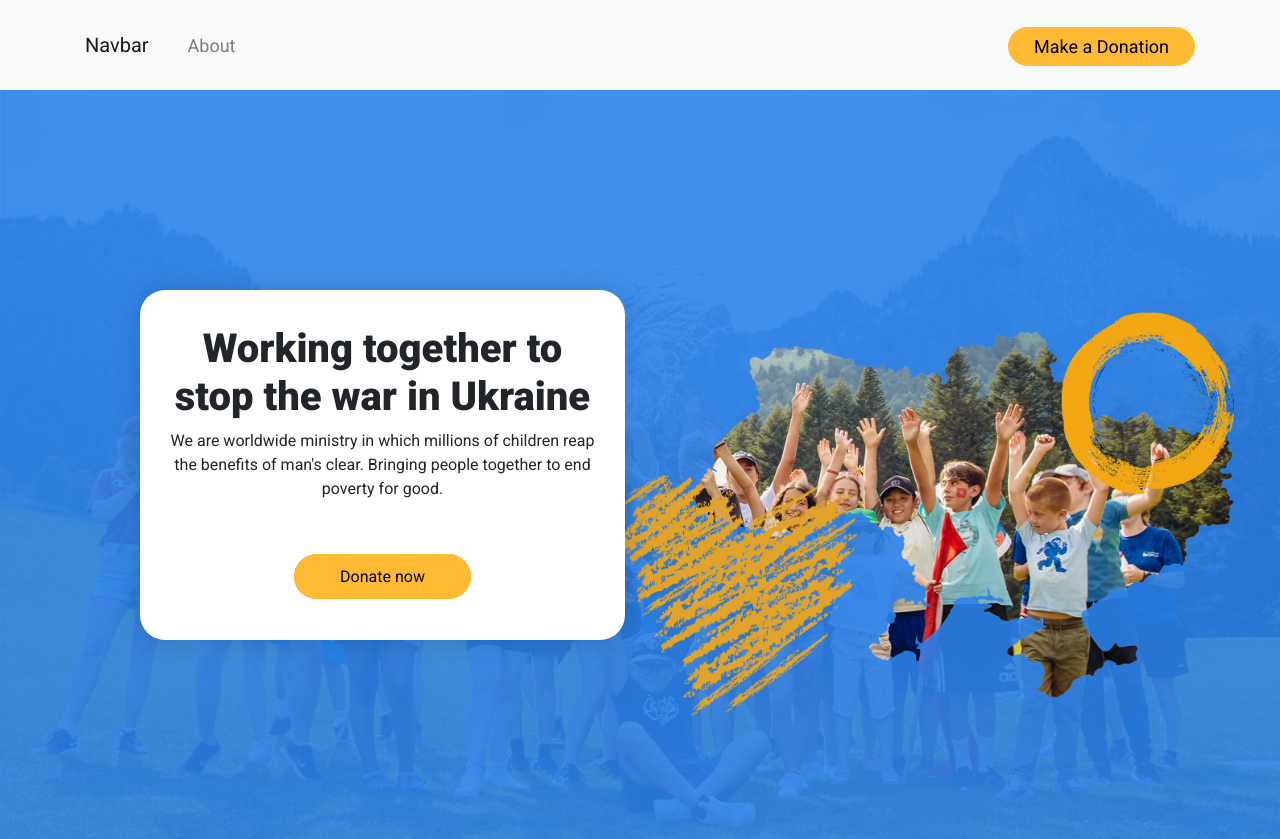
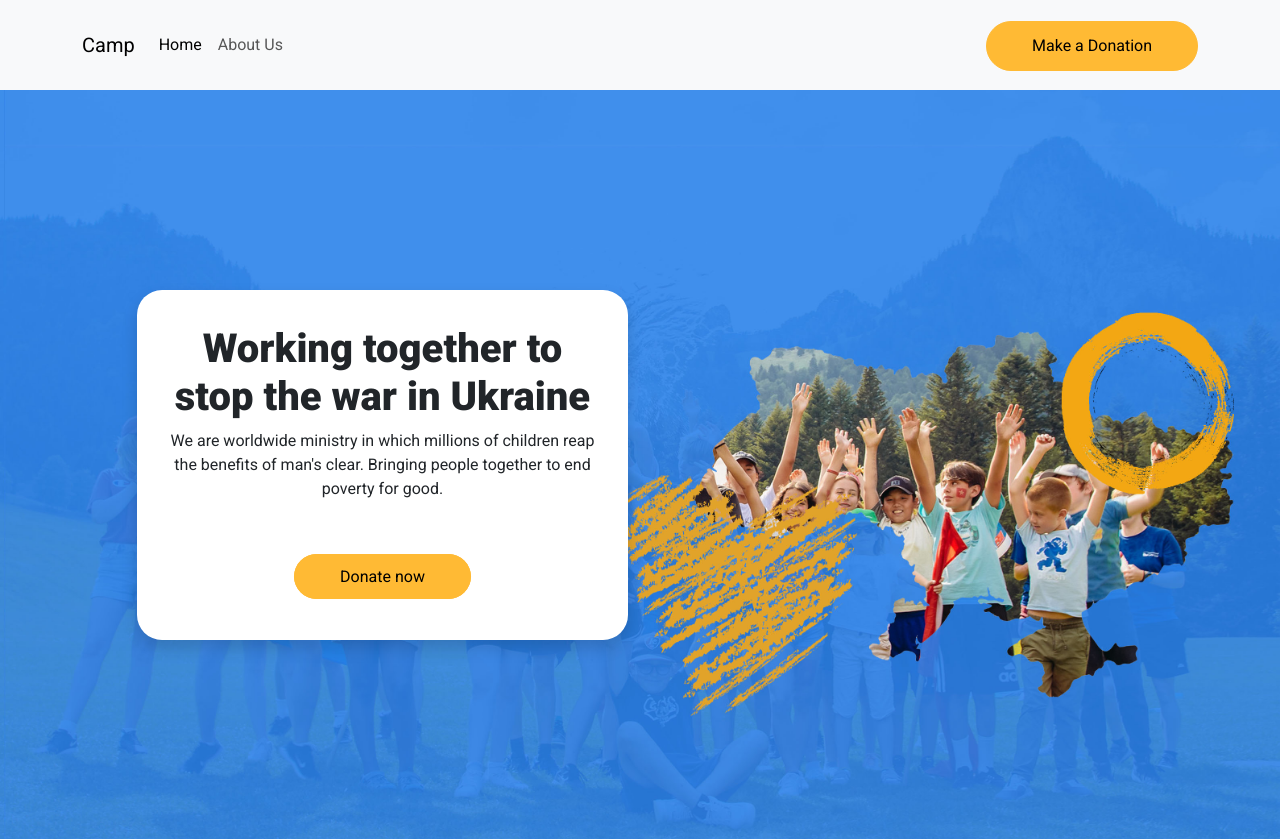
Before and after one commit to zikbert77/charity-camp, a Yii app: template views/site/index.php in a window 1280 px wide. Shown: the top 839 px of the page. Run offline with PHP 8.4 and a stand-in for Yii, Linux system fonts and the light colour scheme; the template is opened without the code that fills it, so the values that code supplies are empty; some libraries are stand-ins or nearby versions.

Commit message:
bootstrap 5

```diff
--- a/views/layouts/main.php
+++ b/views/layouts/main.php
@@ -26,8 +26,8 @@
     <title><?= Html::encode($this->title) ?></title>
     <?php $this->head() ?>
 
-    <link rel="stylesheet" href="https://cdn.jsdelivr.net/npm/bootstrap@4.0.0/dist/css/bootstrap.min.css" integrity="sha384-Gn5384xqQ1aoWXA+058RXPxPg6fy4IWvTNh0E263XmFcJlSAwiGgFAW/dAiS6JXm" crossorigin="anonymous">
-
+    <link href="https://cdn.jsdelivr.net/npm/bootstrap@5.3.3/dist/css/bootstrap.min.css" rel="stylesheet" integrity="sha384-QWTKZyjpPEjISv5WaRU9OFeRpok6YctnYmDr5pNlyT2bRjXh0JMhjY6hW+ALEwIH" crossorigin="anonymous">
+    <script src="https://cdn.jsdelivr.net/npm/bootstrap@5.3.3/dist/js/bootstrap.bundle.min.js" integrity="sha384-YvpcrYf0tY3lHB60NNkmXc5s9fDVZLESaAA55NDzOxhy9GkcIdslK1eN7N6jIeHz" crossorigin="anonymous"></script>
 
     <!-- Fonts -->
     <link rel="preconnect" href="https://fonts.googleapis.com">
@@ -38,17 +38,37 @@
 <?php $this->beginBody() ?>
 
 <header>
-    <nav class="navbar navbar-expand-lg navbar-light bg-light">
+<!--    <nav class="navbar navbar-expand-lg navbar-light bg-light">-->
+<!--        <div class="container">-->
+<!--            <a class="navbar-brand" href="/">Camp</a>-->
+<!--            <button class="navbar-toggler" type="button" data-toggle="collapse" data-target="#navbarNavAltMarkup" aria-controls="navbarNavAltMarkup" aria-expanded="false" aria-label="Toggle navigation">-->
+<!--                <span class="navbar-toggler-icon"></span>-->
+<!--            </button>-->
+<!--            <div class="collapse navbar-collapse" id="navbarNavAltMarkup">-->
+<!--                <div class="navbar-nav mr-auto">-->
+<!--                    <a class="nav-item nav-link" href="#">About</a>-->
+<!--                </div>-->
+<!--                <a class="nav-item nav-link btn-custom" href="/donation">Make a Donation</a>-->
+<!--            </div>-->
+<!--        </div>-->
+<!--    </nav>-->
+
+    <nav class="navbar navbar-expand-lg bg-body-tertiary">
         <div class="container">
-            <a class="navbar-brand" href="#">Navbar</a>
-            <button class="navbar-toggler" type="button" data-toggle="collapse" data-target="#navbarNavAltMarkup" aria-controls="navbarNavAltMarkup" aria-expanded="false" aria-label="Toggle navigation">
+            <a class="navbar-brand" href="#">Camp</a>
+            <button class="navbar-toggler" type="button" data-bs-toggle="collapse" data-bs-target="#navbarText" aria-controls="navbarText" aria-expanded="false" aria-label="Toggle navigation">
                 <span class="navbar-toggler-icon"></span>
             </button>
-            <div class="collapse navbar-collapse" id="navbarNavAltMarkup">
-                <div class="navbar-nav mr-auto">
-                    <a class="nav-item nav-link" href="#">About</a>
-                </div>
-                <a class="nav-item nav-link btn-custom" href="#">Make a Donation</a>
+            <div class="collapse navbar-collapse" id="navbarText">
+                <ul class="navbar-nav me-auto mb-2 mb-lg-0">
+                    <li class="nav-item">
+                        <a class="nav-link active" aria-current="page" href="/">Home</a>
+                    </li>
+                    <li class="nav-item">
+                        <a class="nav-link" href="/about">About Us</a>
+                    </li>
+                </ul>
+                <a class="nav-item nav-link btn-custom big" href="/donation">Make a Donation</a>
             </div>
         </div>
     </nav>
@@ -61,7 +81,7 @@
 <footer id="footer" class="mt-auto py-3 bg-light">
     <div class="container">
         <div class="row text-muted">
-            <div class="col-xs-12 col-md-4 text-center text-md-start order-3 order-md-0">
+            <div class="col-xs-12 col-md-4 text-center text-md-start order-3 order-md-1">
                 <div class="info">
                     <div class="brand">
                         &copy; My Company <?= date('Y') ?><br>
@@ -77,7 +97,7 @@
                     </div>
                 </div>
             </div>
-            <div class="col-xs-12 col-md-4 text-center text-md-end">
+            <div class="col-xs-12 col-md-4 text-center order-1 order-md-2">
                 <div class="contacts">
                     <div class="header">
                         <h4>Our Contacts</h4>
@@ -90,7 +110,7 @@
                     <div class="social-networks"></div>
                 </div>
             </div>
-            <div class="col-xs-12 col-md-4 text-right order-2">
+            <div class="col-xs-12 col-md-4 text-right order-2 order-md-3">
                 <div class="links">
                     <div class="link">
                         <a href="" class="btn-custom big">Make a donation</a>
--- a/web/css/site.css
+++ b/web/css/site.css
@@ -20,6 +20,9 @@
 
 a.btn-custom.big {
     padding: 12px 45px !important;
+}
+
+a.btn-custom.big:not(.nav-link) {
     line-height: 56px;
 }
 
@@ -44,8 +47,8 @@
 }
 
 header nav.navbar a.nav-item {
-    font-size: 18px;
-    margin-left: 15px;
+    /*font-size: 18px;*/
+    /*margin-left: 15px;*/
 }
 
 
@@ -98,8 +101,10 @@
 
 section#donation {
     color: white;
-    background-color: #2a82eb;
     padding: 60px 0;
+    background: #36D1DC;
+    background: -webkit-linear-gradient(to right, #5B86E5, #36D1DC);
+    background: linear-gradient(to right, #5B86E5, #36D1DC);
 }
 
 section#donation .donation-methods {
@@ -139,7 +144,7 @@
 }
 
 section#gallery .gallery-box img {
-    width: 300px;
+    width: 360px;
     border-radius: 15px;
     display: block;
     margin: 0 auto;
```
